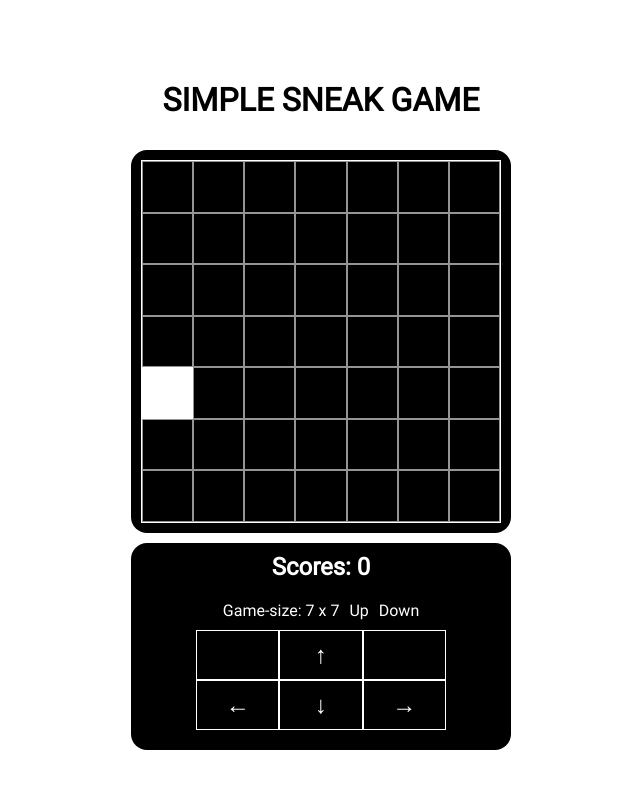
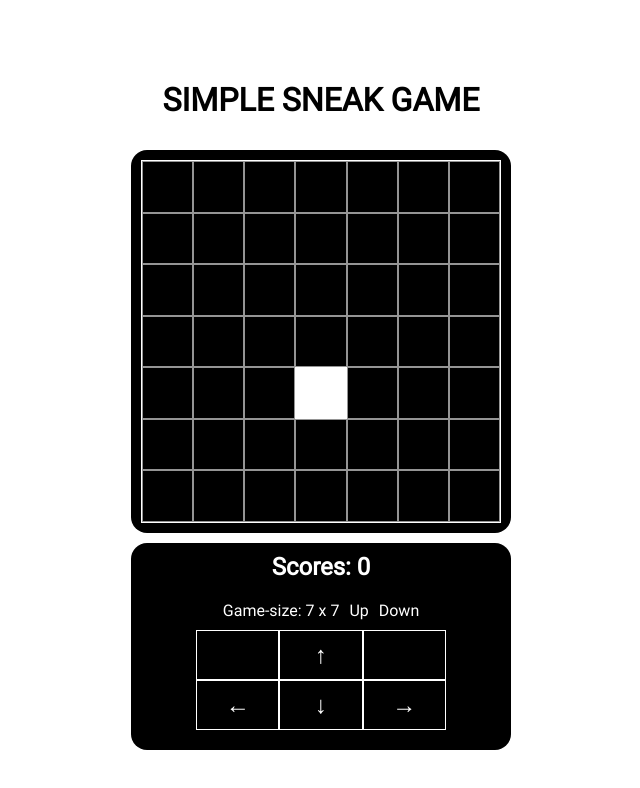
Before and after one commit to tonguyenducmanh/snake, a Vue app: page / in a window 1280 px wide. Shown: the top 788 px of the page, without its empty margins (319-959 px from the left). Built offline with nearby package versions, Linux system fonts and the light colour scheme.

Commit message:
them sua kien setInterval

```diff
--- a/src/components/MGame.vue
+++ b/src/components/MGame.vue
@@ -18,7 +18,10 @@ export default {
   data() {
     return {
       gameGrid: [], // mảng lưu toàn bộ các ô có trong trò chơi
-      activeSquares: [] // mảng lưu danh sách các ô vuông sẽ active
+      activeSquares: [], // mảng lưu danh sách các ô vuông sẽ active
+      movingPosition: gameConfig.position.right, // bien luu huong di chuyen hien tai
+      intervalRendering: null, // render lien tuc tu khi mouted
+      timeRerender: 500 // thoi gian render lai 1 frame
     }
   },
   props: {
@@ -40,9 +43,24 @@ export default {
       }
     }
   },
+  /**
+   * them su kien khi mouted
+   * @author tdmanh1 10-05-2023
+   */
   mounted() {
     let me = this
     me.generateGameGrid(true)
+    me.intervalRendering = setInterval(() => {
+      me.caculateNewPosition()
+    }, me.timeRerender)
+  },
+  /**
+   * clear cac su kien duoc mount vao dom
+   * @author tdmanh1 10-05-2023
+   */
+  beforeUnmount() {
+    let me = this
+    clearInterval(me.intervalRendering)
   },
   watch: {
     /**
@@ -56,11 +74,13 @@ export default {
     },
     /**
      * lắng nghe khi vị trí thay đổi thì tiến hành thay đổi hướng di chuyển của con rắn
+     * @author tdmanh1 10-05-2023
      */
-    currentPosition(newValue, oldValue) {
+    currentPosition(newValue) {
       let me = this
-      if (newValue && oldValue && newValue != oldValue) {
-        me.caculateNewPosition(newValue)
+      if (newValue) {
+        me.movingPosition = newValue
+        // me.caculateNewPosition()
       }
     }
   },
@@ -165,17 +185,17 @@ export default {
      * @author tdmanh1 09-05-2023
      * @param newPosition vị trí mới mong muốn hiển thị
      */
-    caculateNewPosition(newPosition) {
+    caculateNewPosition() {
       let me = this
       let oldActiveSquares = me.getArrayFromProxyArr(me.activeSquares)
-      if (newPosition && oldActiveSquares && oldActiveSquares.length > 0 && me.gameSize) {
+      if (me.movingPosition && oldActiveSquares && oldActiveSquares.length > 0 && me.gameSize) {
         // tính toán lại vị trí từng thành phần trong mảng
         // lay gia tri cuoi cung trong mang va cho vao vi tri cuoi cung (moi nhat)
         let tempActiveSquare = oldActiveSquares[oldActiveSquares.length - 1]
         // xoa o dau tien di
         oldActiveSquares.shift()
         if (tempActiveSquare) {
-          switch (newPosition) {
+          switch (me.movingPosition) {
             // di chuyển lên
             case gameConfig.position.up:
               if (
```
